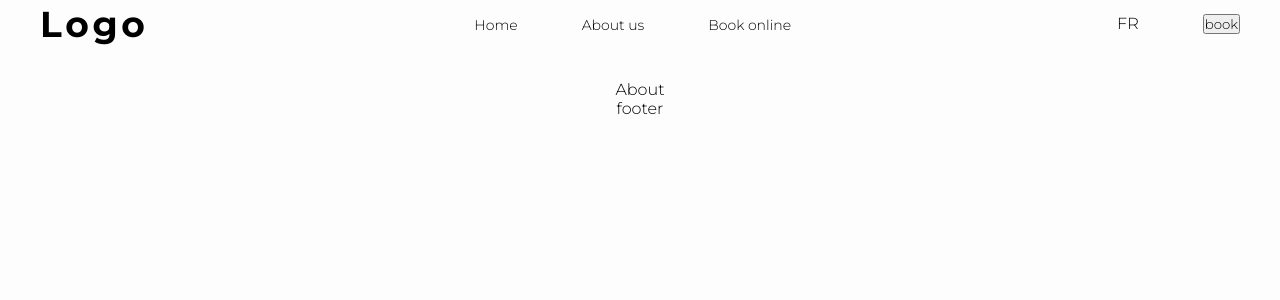
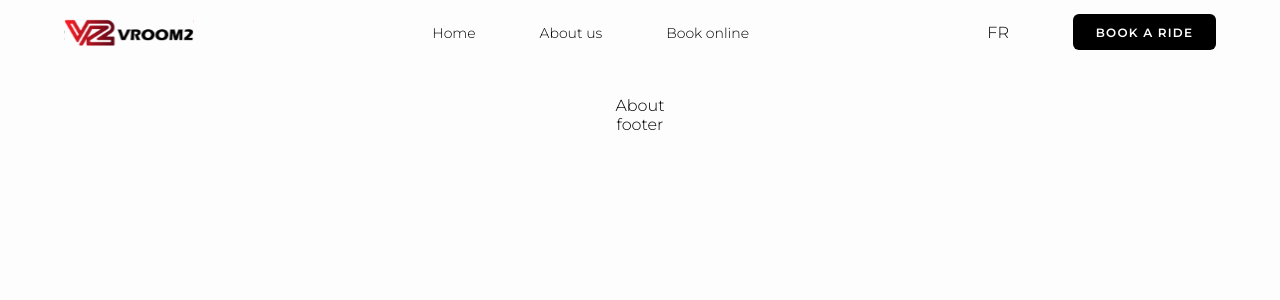
Before and after one commit to chilucdiep/vroom2, a Next.js app: page /about in a window 1280 px wide. Shown: the top 300 px of the page. Built offline with nearby package versions, Linux system fonts and the light colour scheme.

Commit message:
Navbar & Button

```diff
--- /dev/null
+++ b/components/Button/Button.module.scss
@@ -0,0 +1,18 @@
+@import "../../styles/variables.scss";
+
+.Button {
+  color: $White;
+  background-color: $Black;
+  padding: 0.9em 1.9em;
+  border-radius: $BorderRadius;
+  border: none;
+  text-transform: uppercase;
+  font-weight: 600;
+  font-size: 12px;
+  letter-spacing: 0.1em;
+}
+
+.light {
+  color: $Black;
+  background-color: $White;
+}
--- /dev/null
+++ b/components/Button/Button.tsx
@@ -0,0 +1,16 @@
+import classNames from "classnames";
+import styles from "./Button.module.scss";
+
+interface ButtonProps {
+  label: string;
+  light?: boolean;
+  onClick?(): void;
+}
+
+export function Button({ label, light, onClick }: ButtonProps) {
+  const classes = classNames(styles.Button, {
+    [styles.light]: light,
+  });
+
+  return <button className={classes}>{label}</button>;
+}
--- /dev/null
+++ b/components/Button/index.tsx
@@ -0,0 +1 @@
+export { Button } from './Button';
--- a/components/Layout/Navbar/Navbar.module.scss
+++ b/components/Layout/Navbar/Navbar.module.scss
@@ -1,18 +1,10 @@
 .Navbar {
-  width: clamp(350px, 100%, 1200px);
+  width: clamp(350px, 90%, 1200px);
   display: flex;
   justify-content: space-between;
   align-items: center;
-  height: 5em;
+  height: 6em;
   padding-bottom: 2em;
-
-  .Logo {
-    max-width: 200px;
-
-    @media (max-width: 700px) {
-      max-width: 100px;
-    }
-  }
 
   a {
     cursor: pointer;
@@ -20,6 +12,7 @@
 
   ul {
     display: flex;
+    align-items: center;
 
     li {
       margin-right: 4em;
--- a/components/Layout/Navbar/Navbar.tsx
+++ b/components/Layout/Navbar/Navbar.tsx
@@ -1,26 +1,23 @@
+import Image from "next/image";
+import Logo from "../../../images/Logo.svg";
+import { Button } from "../../Button";
 import styles from "./Navbar.module.scss";
 
 export function Navbar() {
   return (
     <nav className={styles.Navbar}>
-      <h1>Logo</h1>
+      <Image src={Logo} alt="Vroom2 Logo" width={130} />
 
       <div className={styles.NavLinks}>
         <ul>
           <li>
-            <a href="/">
-              Home
-            </a>
+            <a href="/">Home</a>
           </li>
           <li>
-            <a href="/about">
-              About us
-            </a>
+            <a href="/about">About us</a>
           </li>
           <li>
-            <a href="/">
-              Book online
-            </a>
+            <a href="/">Book online</a>
           </li>
         </ul>
       </div>
@@ -29,7 +26,7 @@ export function Navbar() {
         <ul>
           <li>FR</li>
           <li>
-            <button>book</button>
+            <Button label="Book a Ride" />
           </li>
         </ul>
       </div>
--- a/package.json
+++ b/package.json
@@ -9,6 +9,7 @@
     "lint": "next lint"
   },
   "dependencies": {
+    "classnames": "^2.3.1",
     "next": "12.1.4",
     "react": "18.0.0",
     "react-dom": "18.0.0",
--- a/styles/globals.scss
+++ b/styles/globals.scss
@@ -1,4 +1,4 @@
-@import url("https://fonts.googleapis.com/css2?family=Montserrat:wght@300;700;900&display=swap");
+@import url("https://fonts.googleapis.com/css2?family=Montserrat:wght@300;600;700;900&display=swap");
 @import "./variables.scss";
 
 *,
```
Also changed, not shown: images/Logo.svg (added), 1 other file (tests, documents, lock files or other folders).
